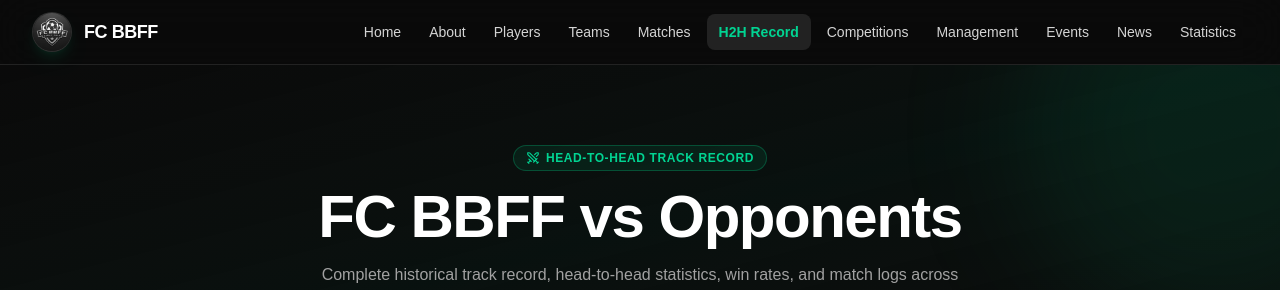
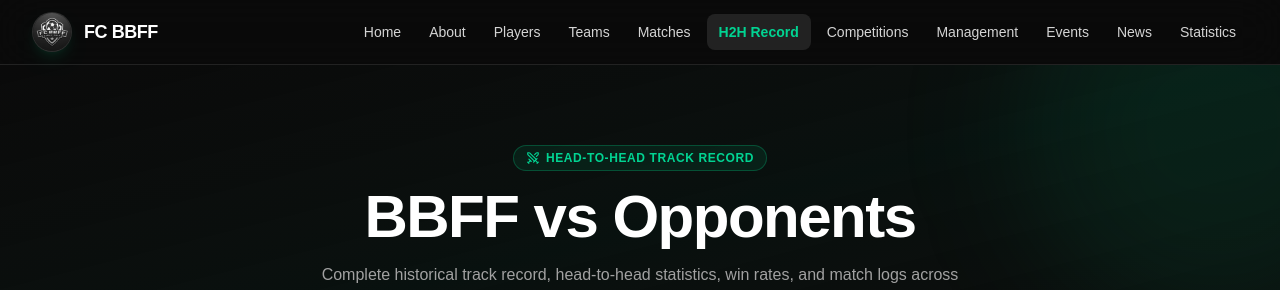
Before and after one commit to OwaliShawon/fc-bbff, a Next.js app: page /h2h in a window 1280 px wide. Shown: the top 290 px of the page. Built offline with nearby package versions, Linux system fonts and the light colour scheme; no server answers; the database is empty.

Commit message:
fix: update head-to-head page title to BBFF vs Opponents

```diff
--- a/src/app/(public)/h2h/page.tsx
+++ b/src/app/(public)/h2h/page.tsx
@@ -20,7 +20,7 @@ export default async function H2HPage() {
             <Swords className="h-3.5 w-3.5" /> Head-to-Head Track Record
           </span>
           <h1 className="text-4xl font-black text-white md:text-6xl tracking-tight">
-            FC BBFF vs Opponents
+            BBFF vs Opponents
           </h1>
           <p className="mt-4 text-neutral-400 max-w-2xl mx-auto text-sm sm:text-base">
             Complete historical track record, head-to-head statistics, win rates, and match logs across internal FC BBFF teams and external outsider opponents.
```
Also changed, not shown: 1 other file (tests, documents, lock files or other folders).
